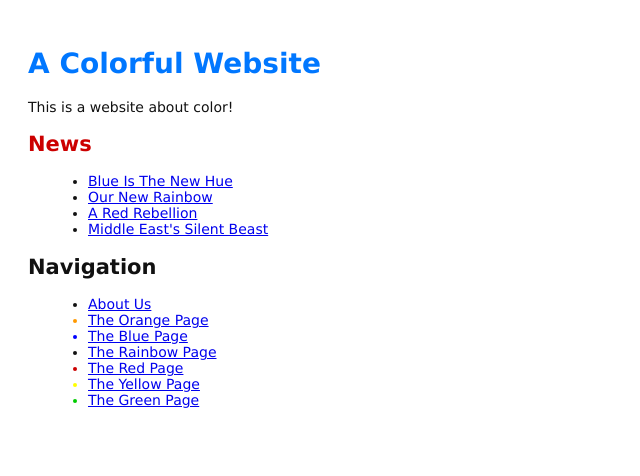
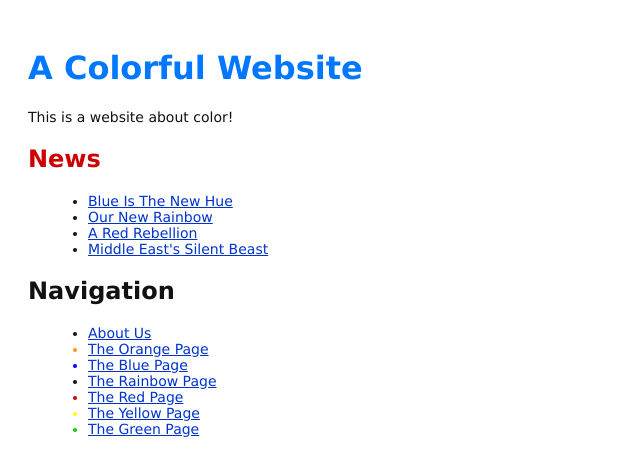
Before and after one commit to cioannid/ry-git-example, a plain HTML site: page index.html in a window 1280 px wide. Shown: the whole page, without its empty margins (0-640 px from the left). Drawn offline with Linux system fonts and the light colour scheme.

Commit message:
Add CSS styles for headings and links

```diff
--- a/style.css
+++ b/style.css
@@ -12,3 +12,20 @@ p, ul {
 ul {
   margin-left: 20px;
 }
+
+h1 {
+  font-size: 32px;
+}
+
+h2 {
+  font-size: 24px;
+}
+
+a:link, a:visited {
+  color: #03C;
+}
+
+h3 {
+  font-size: 18px;
+  margin-left: 20px;
+}
```
